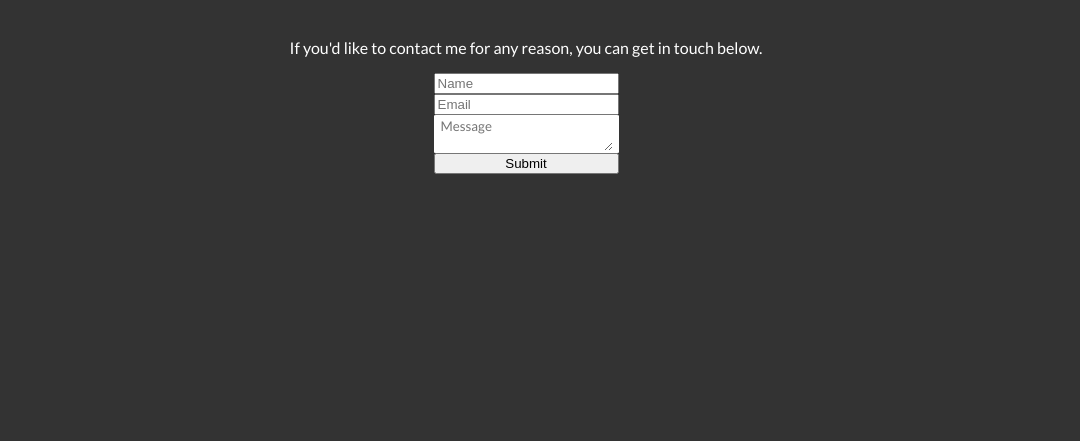
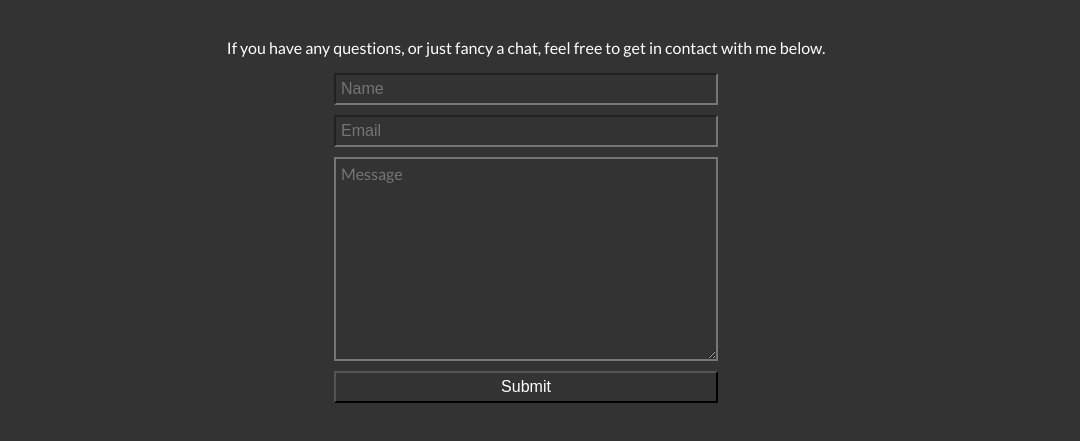
Before and after one commit to mm13ah/blog, a Gatsby site: page /contact in a window 1280 px wide. Shown: the part 123-564 px from the top of the page, without its empty margins (114-1194 px from the left). Built offline with nearby package versions, Linux system fonts and the light colour scheme; Gatsby itself is replaced by a stand-in of ours.

Commit message:
Styling for contact page

```diff
--- a/src/pages/contact.js
+++ b/src/pages/contact.js
@@ -20,8 +20,17 @@ const Section = styled.section`
 // `;
 
 const Form = styled.form`
+  width: 30vw;
   display: flex;
   flex-direction: column;
+  input, textarea {
+    background-color: #333;
+    color: white;
+    margin-bottom: 10px;
+    font-size: 16px;
+    padding: 5px;
+    border-width: 2px;
+  }
 `;
 
 const Label = styled.label`
@@ -33,13 +42,7 @@ const Label = styled.label`
 const Textarea = styled.textarea`
   @import url('https://fonts.googleapis.com/css?family=Lato');
   font-family: 'Lato', -apple-system, BlinkMacSystemFont, 'Segoe UI', Roboto, Oxygen, Ubuntu, Cantarell, 'Open Sans', 'Helvetica Neue', sans-serif;
-  padding: 1px;
-  border-left: 6px solid white;
-  border-right: 6px solid white;
-  border-top: 2px solid white;
-  border-bottom: 2px solid white;
-  margin: 0;
-  border-radius: 1%;
+
 `;
 
 const ContactPage = () => (
@@ -50,14 +53,17 @@ const ContactPage = () => (
       {/* <ImageContainer>
         <img src={contactImg} alt="Me" />
       </ImageContainer> */}
-      <p>If you&apos;d like to contact me for any reason, you can get in touch below.</p>
+      <p>
+        If you have any questions, or just fancy a chat, feel free to get in
+        contact with me below.
+      </p>
       <Form>
         <Label htmlFor="name">Name:</Label>
         <input id="name" type="text" placeholder="Name" />
         <Label htmlFor="email">Email:</Label>
         <input id="email" type="email" placeholder="Email" />
         <Label htmlFor="message">Message:</Label>
-        <Textarea id="message" type="text" placeholder="Message" />
+        <Textarea id="message" type="text" placeholder="Message" rows="10" />
         <input type="submit" value="Submit" />
       </Form>
     </Section>
```
